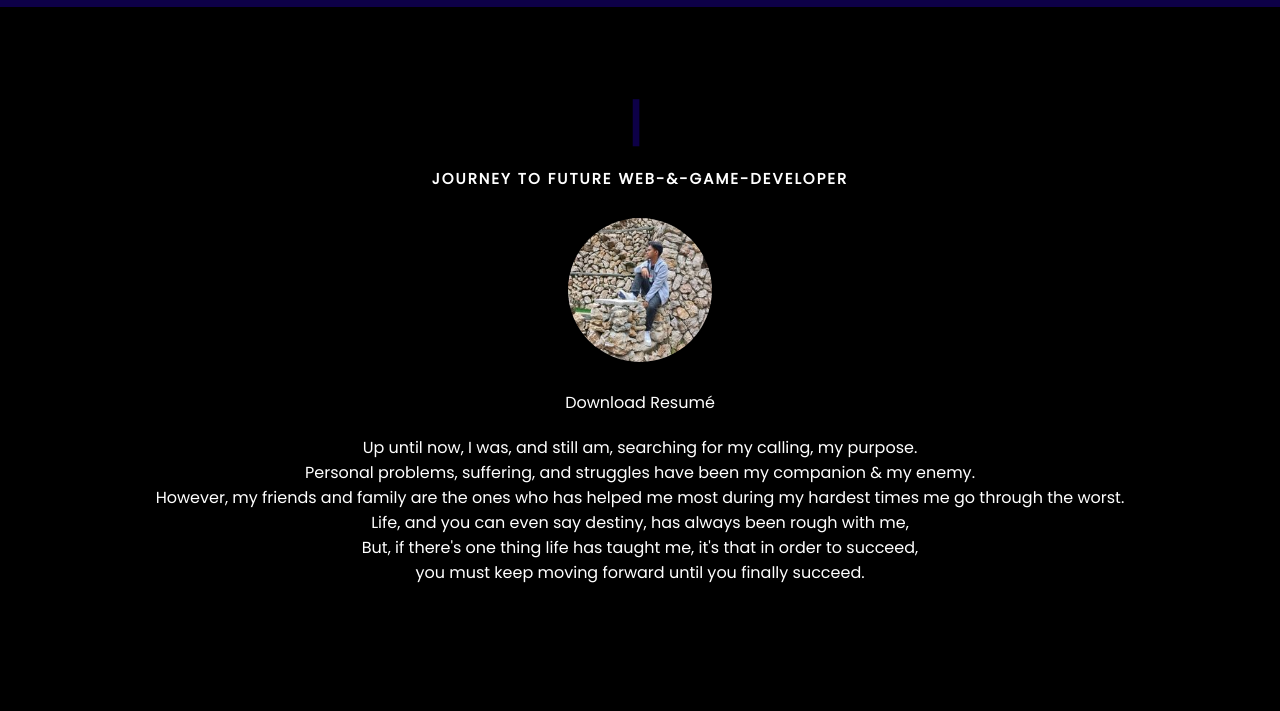
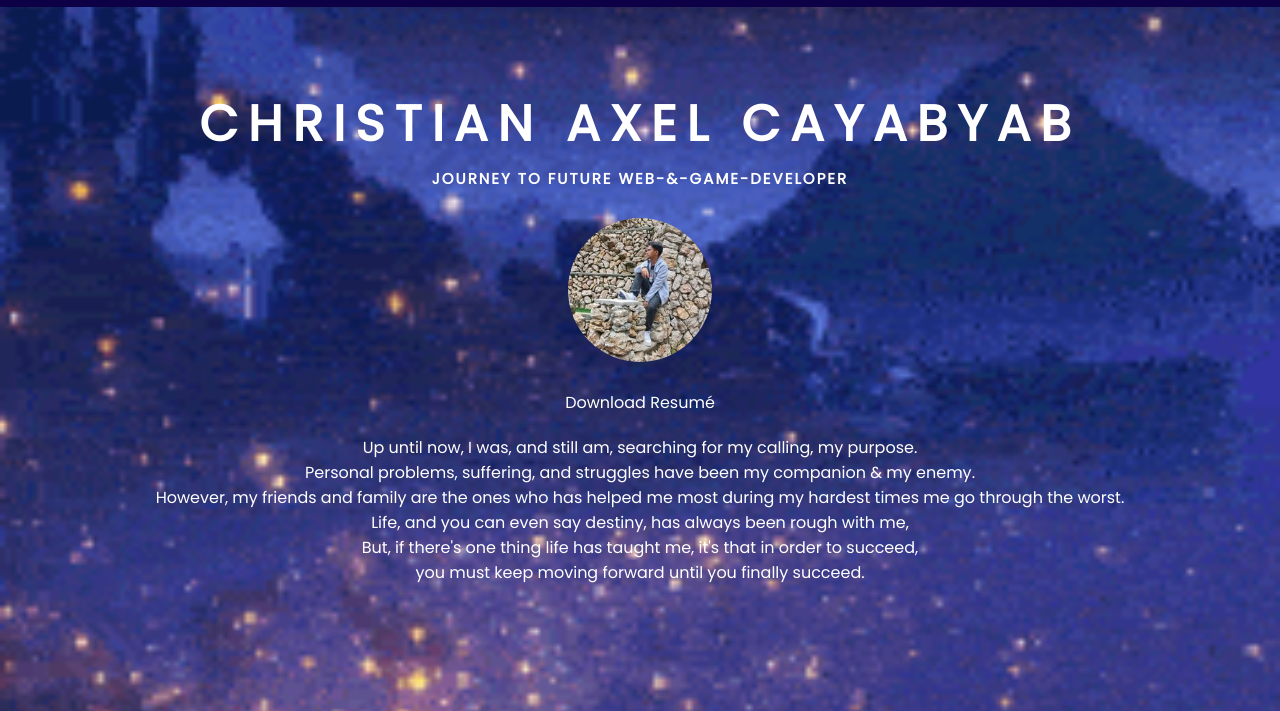
Before and after one commit to AxelKai/WebPortfolio-mine, a plain HTML site: page index.html in a window 1280 px wide. Shown: the part 63-774 px from the top of the page. Drawn offline with Linux system fonts and the light colour scheme.

Commit message:
edited 2

```diff
--- a/style.css
+++ b/style.css
@@ -9,7 +9,11 @@
 }
 
 body{
-    background-color: #000000;
+    background-image:url("Assets/Sky\ BG.gif");
+    background-repeat: no-repeat;
+    background-position: center;
+    background-attachment: fixed;
+    background-size: cover;
 }
 
 /* NAVIGATION BAR */
@@ -128,20 +132,6 @@ li{
     text-align: center;
     text-decoration: none;
     color: #ffffff;
-}
-
-.typewriter{
-    position: relative;
-}
-
-.typewriter::after{
-    content: '|';
-    position: absolute;
-    right: 0;
-    color:#0d0047;
-    width: 100%;
-    background-color: #000000;
-    animation: typing 2.5s steps(30) alternate infinite;
 }
 
 @keyframes typing{
```
Also changed, not shown: Assets/Sky BG.gif (added).
